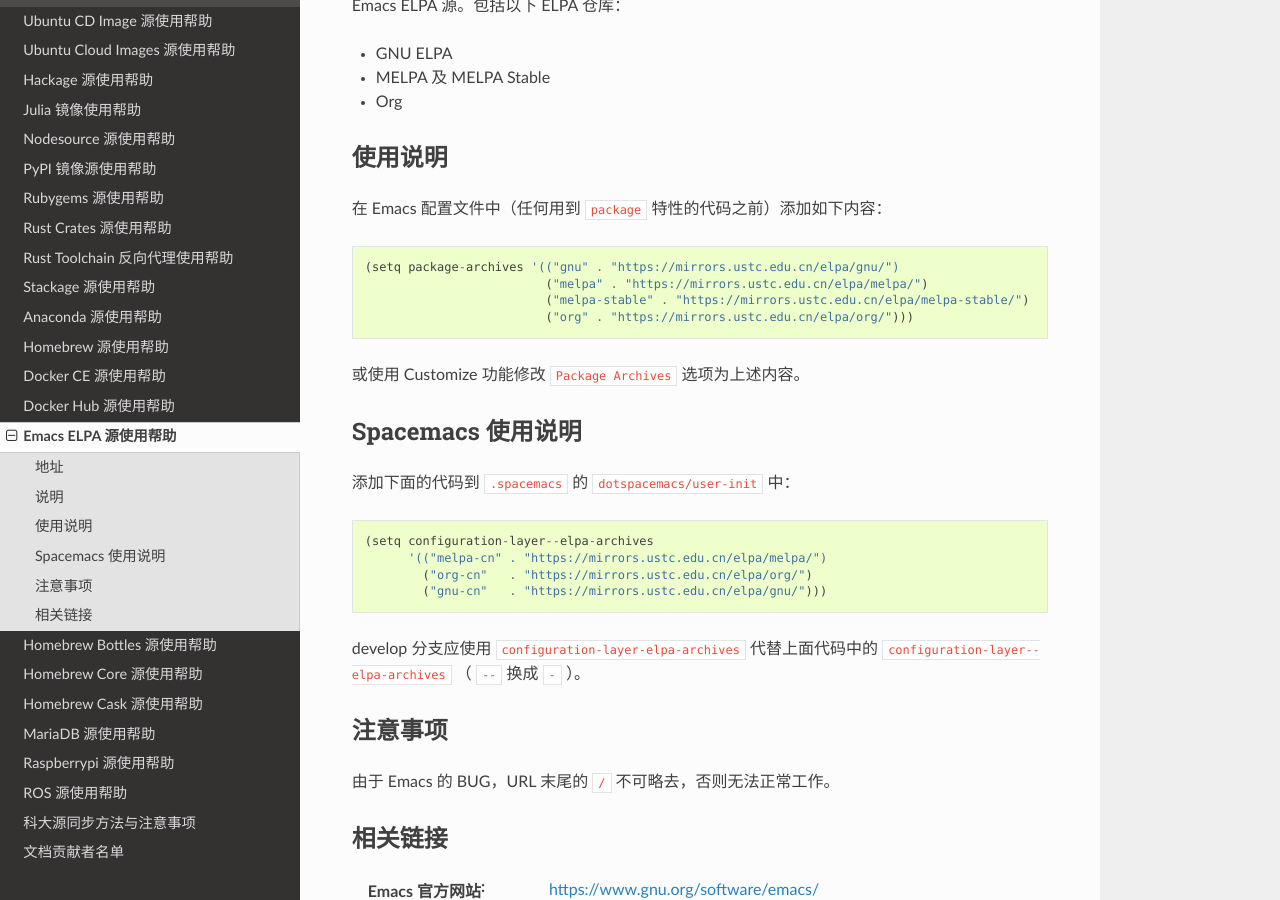
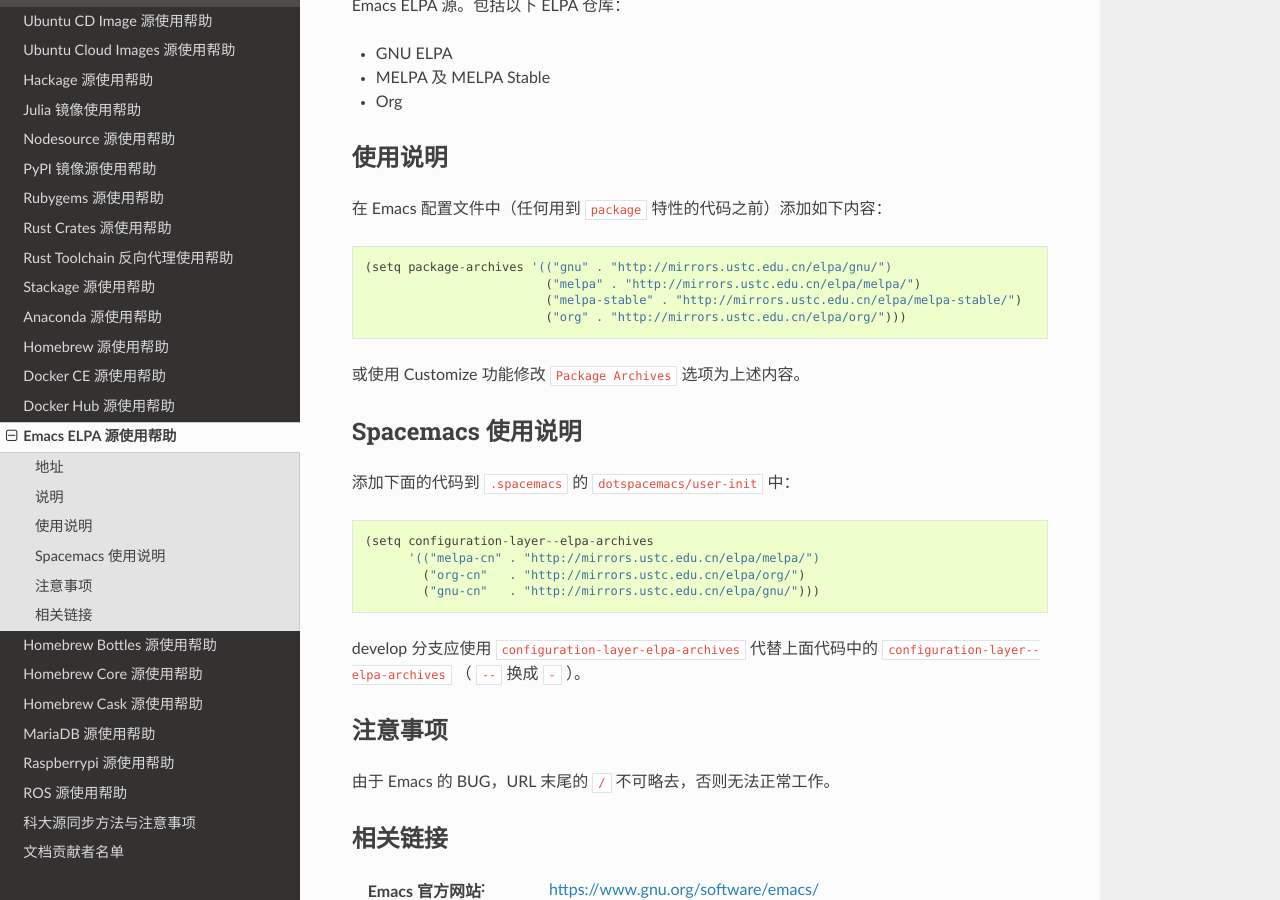
Before and after one commit to ustclug/mirrorhelp, a Sphinx documentation site: the page built from source/elpa.rst, in a window 1280 px wide and 900 px high, scrolled down 340 px. Built offline with Sphinx 7.4.7 and the Read the Docs theme 2.0.0, drawn with Linux system fonts in a browser that asks for light colours; pages that are not in the unit, such as notebooks, are missing from menus; some of the changed lines change nothing that is shown.

Commit message:
[elpa] prefer http to https

```diff
--- a/source/elpa.rst
+++ b/source/elpa.rst
@@ -23,10 +23,10 @@
 
 ::
 
-   (setq package-archives '(("gnu" . "https://mirrors.ustc.edu.cn/elpa/gnu/")
-                            ("melpa" . "https://mirrors.ustc.edu.cn/elpa/melpa/")
-                            ("melpa-stable" . "https://mirrors.ustc.edu.cn/elpa/melpa-stable/")
-                            ("org" . "https://mirrors.ustc.edu.cn/elpa/org/")))
+   (setq package-archives '(("gnu" . "http://mirrors.ustc.edu.cn/elpa/gnu/")
+                            ("melpa" . "http://mirrors.ustc.edu.cn/elpa/melpa/")
+                            ("melpa-stable" . "http://mirrors.ustc.edu.cn/elpa/melpa-stable/")
+                            ("org" . "http://mirrors.ustc.edu.cn/elpa/org/")))
 
 或使用 Customize 功能修改 ``Package Archives`` 选项为上述内容。
 
@@ -38,9 +38,9 @@
 ::
 
    (setq configuration-layer--elpa-archives
-         '(("melpa-cn" . "https://mirrors.ustc.edu.cn/elpa/melpa/")
-           ("org-cn"   . "https://mirrors.ustc.edu.cn/elpa/org/")
-           ("gnu-cn"   . "https://mirrors.ustc.edu.cn/elpa/gnu/")))
+         '(("melpa-cn" . "http://mirrors.ustc.edu.cn/elpa/melpa/")
+           ("org-cn"   . "http://mirrors.ustc.edu.cn/elpa/org/")
+           ("gnu-cn"   . "http://mirrors.ustc.edu.cn/elpa/gnu/")))
 
 develop 分支应使用 ``configuration-layer-elpa-archives`` 代替上面代码中的 ``configuration-layer--elpa-archives`` （ ``--`` 换成 ``-`` ）。
 
```
